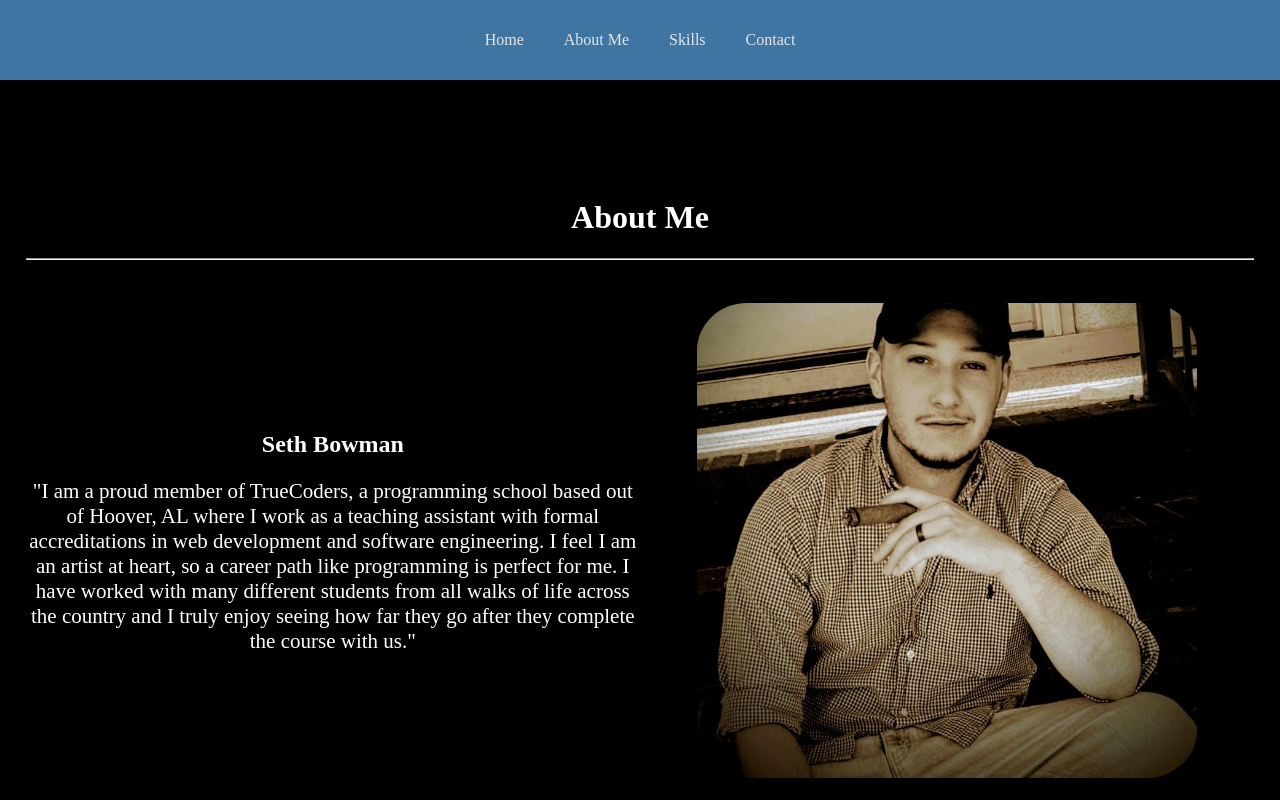
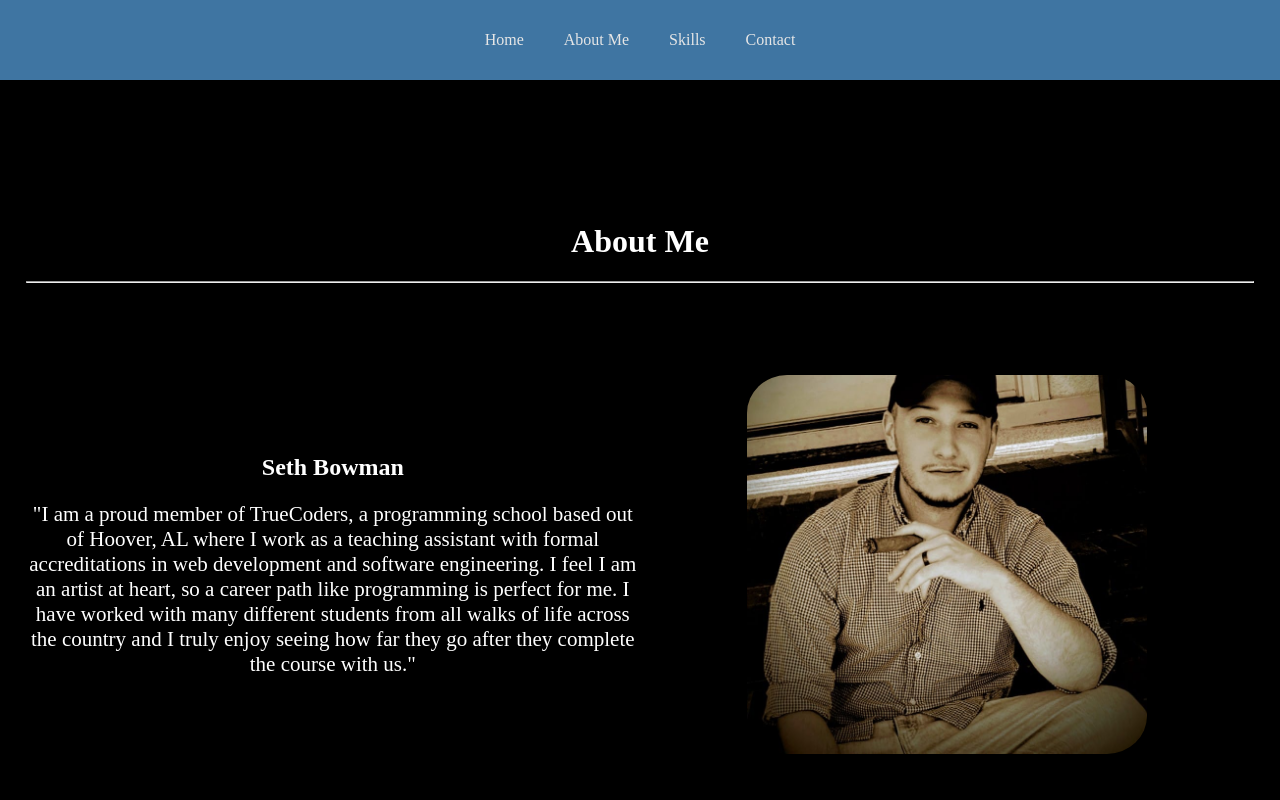
Before and after one commit to SethBowman/personal-site, a React (Create React App) app: page /about in a window 1280 px wide. Built offline with nearby package versions, Linux system fonts and the light colour scheme; a web font is replaced by a local one.

Commit message:
Added pulse animation to images

```diff
--- a/src/components/About/About.module.css
+++ b/src/components/About/About.module.css
@@ -28,5 +28,11 @@
   width: 100%;
   height: auto;
   border-radius: 10%;
-  max-width: 500px;
+  max-width: 400px;
+  animation: pulse 0.3s linear 1;
 }
+
+@keyframes pulse{
+  25%  {transform: scale(0.9);}
+  75%  {transform: scale(1.1);}
+}
--- a/src/components/Home/Home.module.css
+++ b/src/components/Home/Home.module.css
@@ -24,6 +24,20 @@
     margin-left: auto;
     margin-right: auto;
     max-width: 330px;
+    animation: pulse 0.3s linear 1;
+}
+
+.tcImg {
+    animation-name: spin;
+    animation-duration: 10000ms;
+    animation-iteration-count: infinite;
+    animation-timing-function: linear;
+}
+
+
+@keyframes pulse{
+  25%  {transform: scale(0.9);}
+  75%  {transform: scale(1.1);}
 }
 
 @keyframes spin {
@@ -33,11 +47,4 @@
   to {
       transform:rotateY(360deg);
   }
-}
-
-.tcImg {
-    animation-name: spin;
-    animation-duration: 10000ms;
-    animation-iteration-count: infinite;
-    animation-timing-function: linear;
-}
+};
--- a/src/components/Skills/Skills.js
+++ b/src/components/Skills/Skills.js
@@ -41,7 +41,7 @@ const Skills = () => {
         libraries that I have worked with and liked."
       </p>
       <div className={classes.CodeGif}>
-          <img src={codeGif} alt="Code Gif" className={site.imgFluid}/>
+          <img src={codeGif} alt="Code Gif" className={`${site.imgFluid} ${classes.codeGif}`}/>
       </div>
       <div className={classes.Container}>
             {allSkills.map(skills => {
--- a/src/components/Skills/Skills.module.css
+++ b/src/components/Skills/Skills.module.css
@@ -43,3 +43,13 @@ html {
     justify-content: center;
     font-size: 18px;
 }
+
+.codeGif {
+    animation: pulse 0.3s linear 1;
+
+}
+
+@keyframes pulse{
+    25%  {transform: scale(0.9);}
+    75%  {transform: scale(1.1);}
+  }
```
